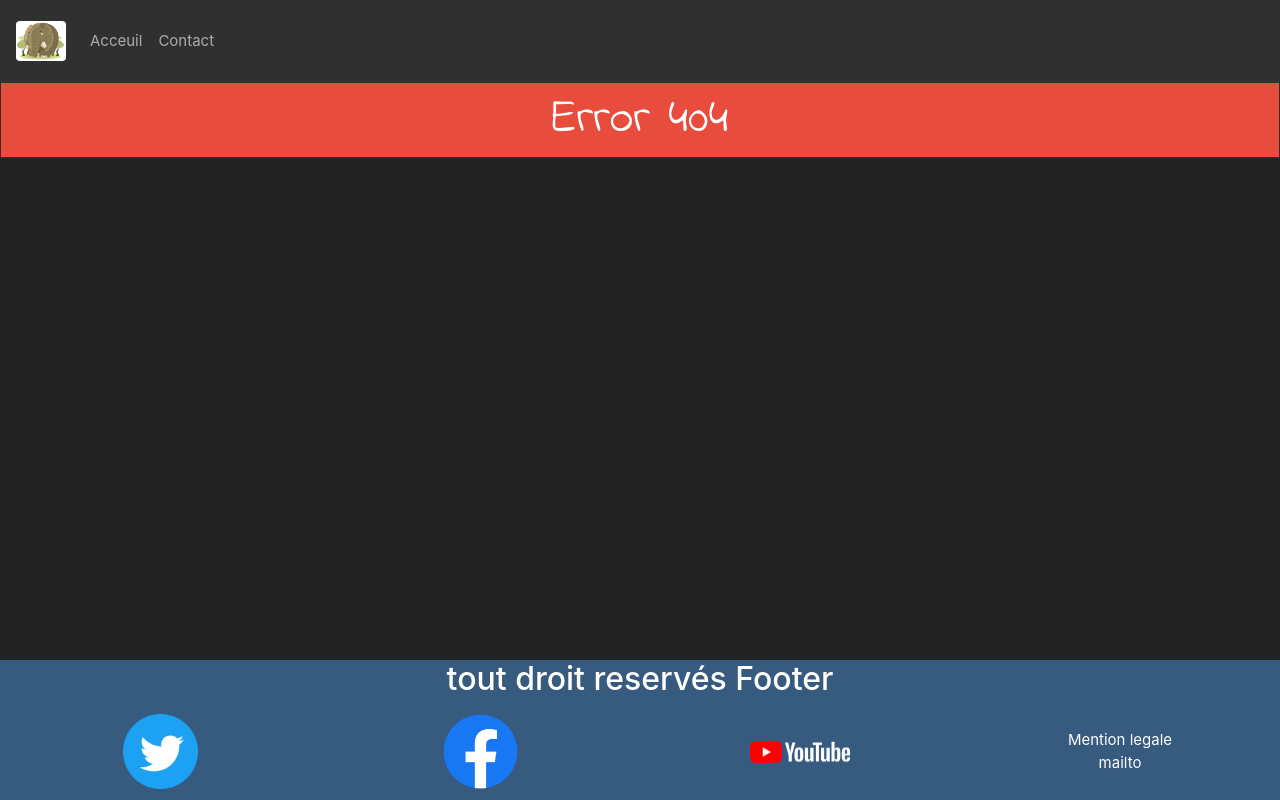
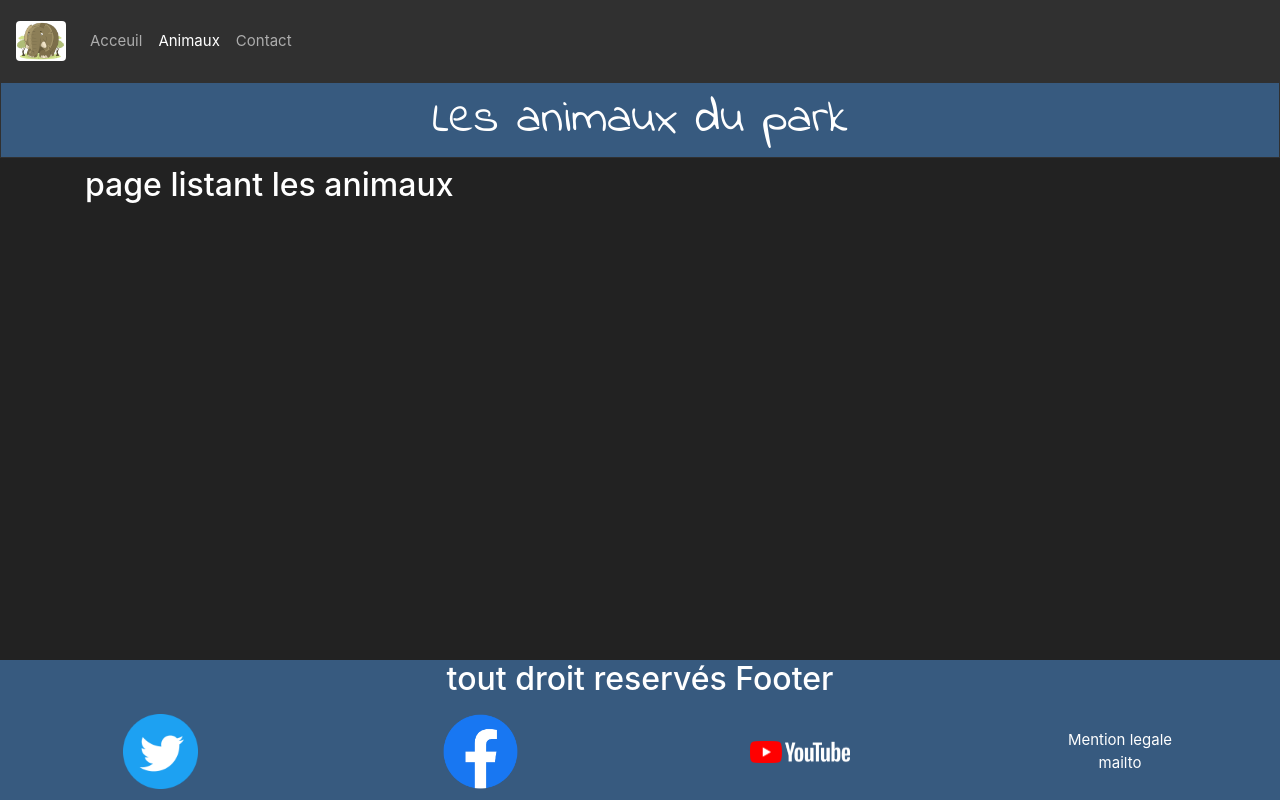
Before and after one commit to nicoWeb31/interface-my-zoo, a React (Create React App) app: page /animaux in a window 1280 px wide. Before the commit this address had no page. Built offline with nearby package versions, Linux system fonts and the light colour scheme; no server answers.

Commit message:
bug recup data

```diff
--- a/package.json
+++ b/package.json
@@ -6,6 +6,7 @@
     "@testing-library/jest-dom": "^4.2.4",
     "@testing-library/react": "^9.3.2",
     "@testing-library/user-event": "^7.1.2",
+    "axios": "^0.19.2",
     "react": "^16.13.1",
     "react-dom": "^16.13.1",
     "react-router-dom": "^5.2.0",
--- a/src/conponents/Footer.jsx
+++ b/src/conponents/Footer.jsx
@@ -1,4 +1,4 @@
-import React, { Component } from 'react';
+import React from 'react';
 import Facebook from "../../src/assets/img/fb.png"
 import twitter from "../../src/assets/img/twitter.png"
 import youtube from "../../src/assets/img/youtube.png"
--- a/src/conponents/NavBar.jsx
+++ b/src/conponents/NavBar.jsx
@@ -19,6 +19,9 @@ const NavBar = () => (
                         <NavLink to="/" exact className="nav-link" >Acceuil</NavLink>
                     </li>
                     <li className="nav-item">
+                        <NavLink to="/animaux" exact className="nav-link" >Animaux</NavLink>
+                    </li>
+                    <li className="nav-item">
                         <NavLink to="/contact" exact className="nav-link" >Contact</NavLink>
                     </li>
 
--- a/src/conponents/Titres/TitreHOne.jsx
+++ b/src/conponents/Titres/TitreHOne.jsx
@@ -1,4 +1,4 @@
-import React, { Component } from 'react';
+import React from 'react';
 
 const TitreHOne = (props) => {
 
--- a/src/conponents/error/Error.jsx
+++ b/src/conponents/error/Error.jsx
@@ -1,4 +1,4 @@
-import React, { Component } from 'react';
+import React from 'react';
 import TitreHone from '../Titres/TitreHOne'
 
 const Error = (props) => (
--- /dev/null
+++ b/src/containers/Site/Animaux/Animaux.jsx
@@ -0,0 +1,52 @@
+import React, { Component } from 'react';
+import TitreHone from '../../../conponents/Titres/TitreHOne';
+import axios from "axios";
+
+class Animaux extends Component {
+    constructor(props) {
+        super(props);
+        this.state = {
+            animaux : null
+        };
+
+
+
+    }
+
+    componentDidMount = () => {
+        axios.get("http://localhost/php-api/front/animaux")
+        .then(response => {
+            this.setState ({animaux :response.data})
+
+        })
+    }
+
+
+    render() {
+
+        console.log(this.state.animaux)
+
+
+        return (
+            <>
+
+                <TitreHone  value ="Les animaux du park" bgcolor="primary"/>
+                <div className="container">
+
+                    <h3>page listant les animaux</h3>
+                    {/* <div>
+                        {
+                            this.state.animaux &&
+                            this.state.animaux.map(animal =>{
+
+                            })
+                        }
+                    </div> */}
+
+                </div>
+            </>
+        );
+    }
+}
+
+export default Animaux;
--- a/src/containers/Site/Site.jsx
+++ b/src/containers/Site/Site.jsx
@@ -4,7 +4,8 @@ import {Switch, Route} from "react-router-dom";
 import Acceuil from "./Acceuil/Acceuil";
 import Contact from "./Contact/Contact";
 import Error from "../../conponents/error/Error";
-import Footer from "../../conponents/Footer"
+import Footer from "../../conponents/Footer";
+import Animaux from "../Site/Animaux/Animaux"
 
 class Site extends Component {
 
@@ -19,6 +20,8 @@ class Site extends Component {
 
                     <Route path = "/" exact render={()=> <Acceuil/>}/>
                     <Route path = "/contact" exact render={()=> <Contact/>}/>
+                    <Route path = "/animaux" exact render={()=> <Animaux/>}/>
+
                     <Route render={()=> <Error type="404"/>}/>
 
 
```
Also changed, not shown: 2 other files (tests, documents, lock files or other folders).
